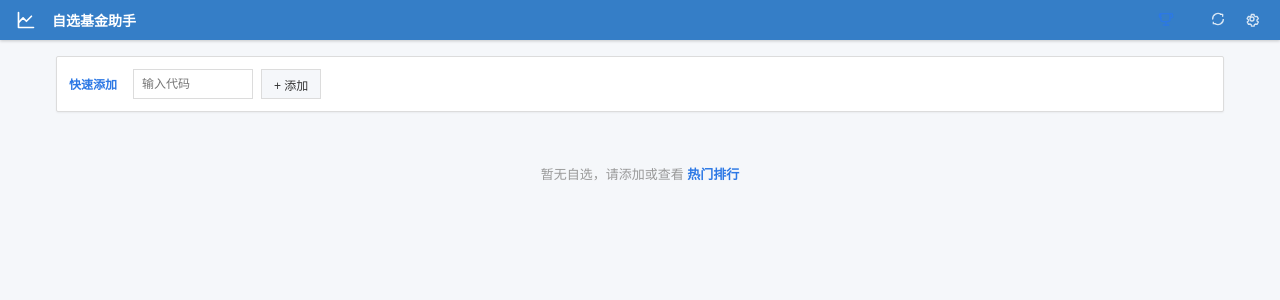
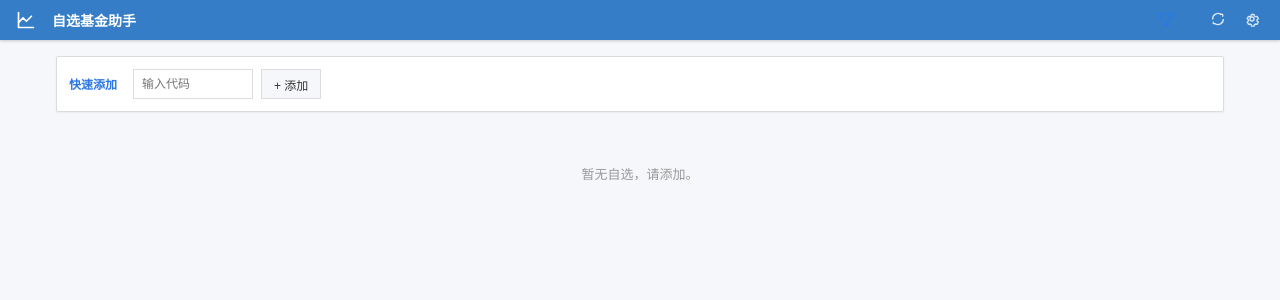
Before and after one commit to guzhi26/guzhi26.github.io, a Next.js app: page / in a window 1280 px wide. Shown: the top 300 px of the page. Built offline with nearby package versions, Linux system fonts and the light colour scheme.

Commit message:
Update page.jsx

```diff
--- a/app/page.jsx
+++ b/app/page.jsx
@@ -352,8 +352,11 @@ export default function HomePage() {
       </div>
 
       {funds.length === 0 ? (
-        <div style={{padding:40, textAlign:'center', color:'#999'}}>
-          暂无自选，请添加或查看 <span style={{color:'var(--accent)', cursor:'pointer', fontWeight:'bold'}} onClick={() => { setRankOpen(true); fetchRankings('up', 'all'); }}>热门排行</span>
+        // <div style={{padding:40, textAlign:'center', color:'#999'}}>
+        //   暂无自选，请添加或查看 <span style={{color:'var(--accent)', cursor:'pointer', fontWeight:'bold'}} onClick={() => { setRankOpen(true); fetchRankings('up', 'all'); }}>热门排行</span>
+        // </div>
+      <div style={{padding:40, textAlign:'center', color:'#999'}}>
+          暂无自选，请添加。
         </div>
       ) : (
         <div className="glass" style={{overflowX:'auto'}}>
```
